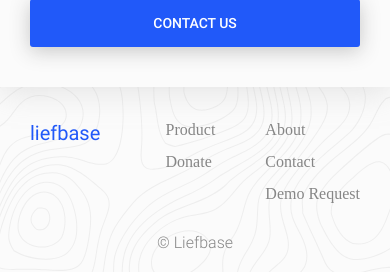
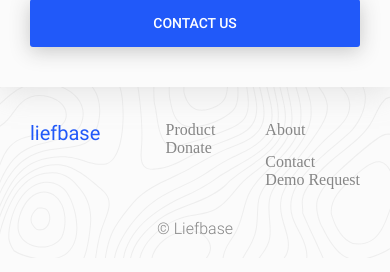
Before and after one commit to ProgrammingJoe/Liefbase-Static-Site, a Flask app: page /about in a window 390 px wide. Shown: the part 2463-2735 px from the top of the page. Run offline with Flask 2, Linux system fonts and the light colour scheme; some libraries are stand-ins or nearby versions.

Commit message:
Not needed css removed

```diff
--- a/static_site/static/css/fonts.css
+++ b/static_site/static/css/fonts.css
@@ -172,8 +172,6 @@ label {
 	}
 
 	.intro-header {
-  	font-family: 'Roboto';
-  	color: #282828;
   	font-size: 36px;
 	}
 }
--- a/static_site/static/css/main.css
+++ b/static_site/static/css/main.css
@@ -426,9 +426,6 @@ a:hover {
     display: block;
 		padding-top: 14px;
   }
-	.footer-link:last-child {
-  padding-top: 14px;
-  }
 
 	.footer-branding {
 		padding-top: 14px;
```
